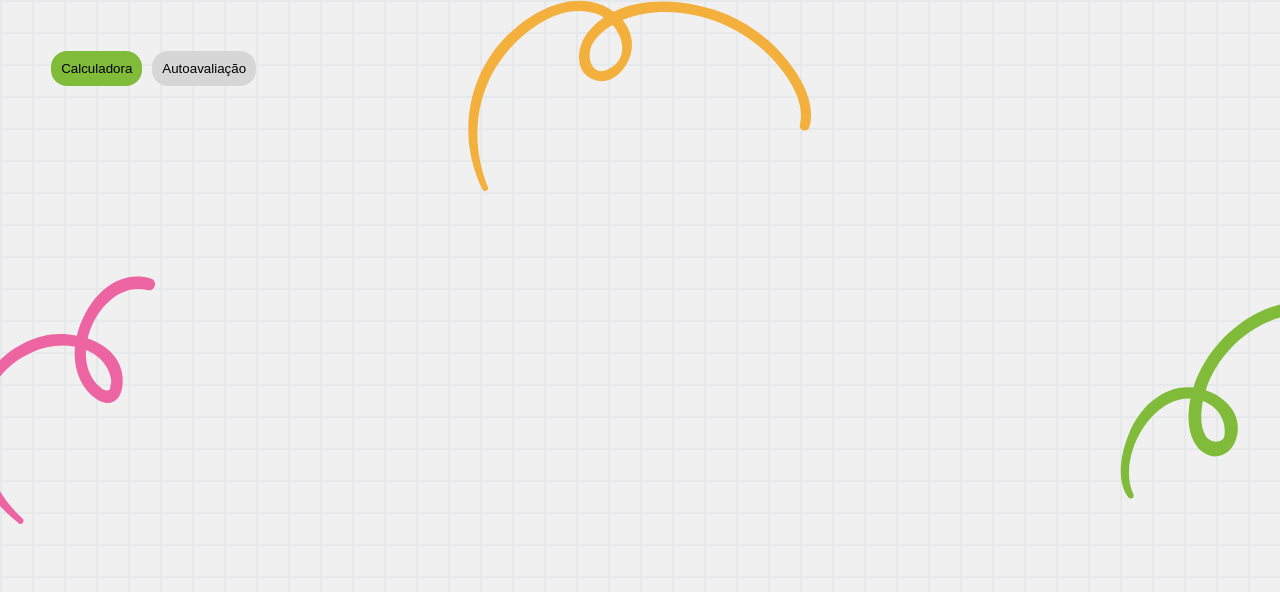
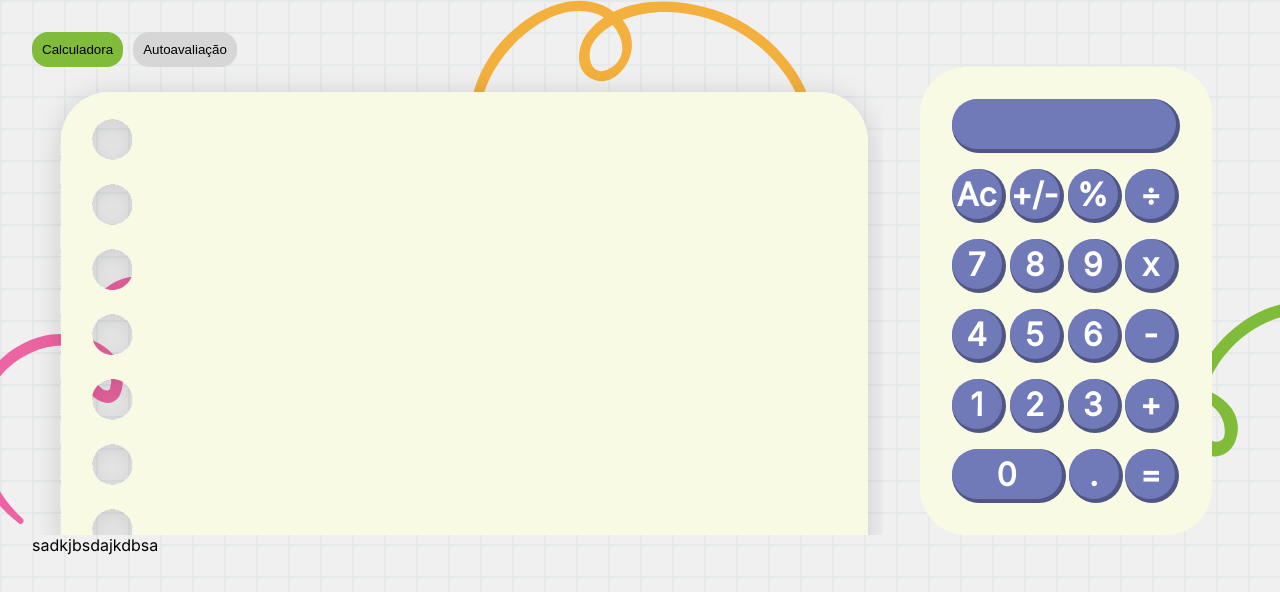
Before and after one commit to ipti/br.calculadora, a React (Create React App) app: page / in a window 1280 px wide. Shown: the top 592 px of the page. Built offline with nearby package versions, Linux system fonts and the light colour scheme.

Commit message:
create calculator

```diff
--- /dev/null
+++ b/src/Components/Buttons/ButtonsCalculator/index.tsx
@@ -0,0 +1,20 @@
+import React from "react";
+import { Back, Buttons } from "./style";
+
+interface PropsAttributes {
+    title?: string,
+    onClick?: () => void,
+    width?: string
+}
+
+const ButtonCalculator: React.FC<PropsAttributes> = ({ title, onClick, width }) => {
+    return (
+        <Back width={width}>
+            <Buttons width={width} onClick={onClick}>
+                <h1>{title}</h1>
+            </Buttons>
+        </Back>
+    )
+}
+
+export default ButtonCalculator;
--- /dev/null
+++ b/src/Components/Buttons/ButtonsCalculator/style.ts
@@ -0,0 +1,38 @@
+import { styled } from "styled-components";
+
+import styles from "../../../Style";
+
+
+interface ButtonsAttributes {
+    width?: string
+}
+
+export const Buttons = styled.div<ButtonsAttributes>`
+    background-color: ${styles.colors.blueCalculator};
+    height: 50px;
+    width: ${props => props.width || 50}px;
+    border-radius: 46px;
+    display: flex;
+    cursor: pointer;
+
+    h1{
+        margin: auto;
+        color: white;
+    }
+
+    :hover{
+    }
+`;
+
+export const Back = styled.div<ButtonsAttributes>`
+    height: 50px;
+    width: ${props => props.width || 50}px;
+    padding-bottom: 4px;
+    padding-right: 4px;
+    background-color: ${styles.colors.calculatorBackColor};
+    border-radius: 46px;
+    :hover{
+        padding-bottom: 1px;
+    padding-right: 1px;
+    }
+`;
--- a/src/Components/Buttons/style.ts
+++ b/src/Components/Buttons/style.ts
@@ -8,6 +8,4 @@ export const ButtonStyle = styled.button<{ $primary?: boolean; }>`
     padding: 10px;
     border-radius: 16px;
     background-color: ${props => props.$primary ? styles.colors.green : styles.colors.gray};
-
-
 `;
--- /dev/null
+++ b/src/Components/Calculator/index.tsx
@@ -0,0 +1,57 @@
+import { Column, Padding, Row } from "../../Style/GlobalStyles";
+import ButtonCalculator from "../Buttons/ButtonsCalculator";
+import { Back, Card, Container, Visor } from "./style";
+
+const Calculator = () => {
+    return (
+        <Container>
+            <Card>
+                <Padding padding="32px">
+                    <Column>
+                        <Row id="center">
+                            <Back>
+                                <Visor />
+                            </Back>
+                        </Row>
+                        <Padding padding="8px" />
+                        <Row id="space-between">
+                            <ButtonCalculator title="Ac" />
+                            <ButtonCalculator title="+/-" />
+                            <ButtonCalculator title="%" />
+                            <ButtonCalculator title="÷" />
+                        </Row>
+                        <Padding padding="8px" />
+                        <Row id="space-between">
+                            <ButtonCalculator title="7" />
+                            <ButtonCalculator title="8" />
+                            <ButtonCalculator title="9" />
+                            <ButtonCalculator title="x" />
+                        </Row>
+                        <Padding padding="8px" />
+                        <Row id="space-between">
+                            <ButtonCalculator title="4" />
+                            <ButtonCalculator title="5" />
+                            <ButtonCalculator title="6" />
+                            <ButtonCalculator title="-" />
+                        </Row>
+                        <Padding padding="8px" />
+                        <Row id="space-between">
+                            <ButtonCalculator title="1" />
+                            <ButtonCalculator title="2" />
+                            <ButtonCalculator title="3" />
+                            <ButtonCalculator title="+" />
+                        </Row>
+                        <Padding padding="8px" />
+                        <Row id="space-between">
+                            <ButtonCalculator width="110" title="0" />
+                            <ButtonCalculator title="." />
+                            <ButtonCalculator title="=" />
+                        </Row>
+                    </Column>
+                </Padding>
+            </Card>
+        </Container>
+    )
+}
+
+export default Calculator;
--- /dev/null
+++ b/src/Components/Calculator/style.ts
@@ -0,0 +1,38 @@
+import { styled } from "styled-components";
+import styles from "../../Style";
+
+
+export const Card = styled.div`
+    background-color: #F8FAE4;
+    border-radius: 46px;
+    height: auto;
+    width: 80%;
+`;
+
+export const Container = styled.div`
+    height: 50%;
+  width: 30%;
+  display: flex;
+  flex-direction: row;
+  justify-content: center;
+`;
+
+export const Visor = styled.div`
+    background-color: ${styles.colors.blueCalculator};
+    height: 50px;
+    width: 100%;
+    border-radius: 46px;
+`;
+
+export const Back = styled.div`
+    height: 50px;
+    width: 100%;
+    padding-bottom: 4px;
+    padding-right: 4px;
+    background-color: ${styles.colors.calculatorBackColor};
+    border-radius: 46px;
+    /* :hover{
+        padding-bottom: 1px;
+    padding-right: 1px;
+    } */
+`;
--- a/src/Components/Layout/index.tsx
+++ b/src/Components/Layout/index.tsx
@@ -12,7 +12,7 @@ interface Props {
 
 const Layout = ({ children }: Props) => {
     return (
-        <>
+        <div style={{ width: "100%", height: "100%" }}>
             <Stack>
                 <Background />
                 <VectorLeft>
@@ -25,16 +25,18 @@ const Layout = ({ children }: Props) => {
                     <img alt="" src={vectorRight} />
                 </VectorRight>
                 <Container>
+                    <Padding padding="32px">
                         <Row>
                             <Button title={"Calculadora"} type="primary" />
                             <Padding />
                             <Button title={"Autoavaliação"} type="secondary" />
                         </Row>
                         {children}
+                    </Padding>
                 </Container>
             </Stack>
 
-        </>
+        </div>
     )
 }
 
--- a/src/Components/Subtract/index.tsx
+++ b/src/Components/Subtract/index.tsx
@@ -1,10 +1,13 @@
-import { ContainerSubtract } from "./style";
+import { Background, Container, } from "./style";
+
 
 const Subtract = () => {
-    return(
-        <ContainerSubtract>
-
-        </ContainerSubtract>
+    return (
+        <Container>
+            <Background>
+                {/* <h1>Preço na Prática</h1> */}
+            </Background>
+        </Container>
     )
 }
 
--- a/src/Components/Subtract/style.ts
+++ b/src/Components/Subtract/style.ts
@@ -1,9 +1,16 @@
 import { styled } from "styled-components";
 import background from "../../assets/images/Subtract.svg";
 
-export const ContainerSubtract = styled.div`
-    height: 100px;
-    width: 100px;
-    background-image: ${background};
+export const Background = styled.div`
+    background-image: url(${background});
+    height: 100%;
+    width: 100%;
+    /* img{
+        width: 20%;
+    } */
 
 `;
+
+export const Container = styled.div`
+   width: 70%;
+`;
--- a/src/Pages/Home/index.tsx
+++ b/src/Pages/Home/index.tsx
@@ -1,11 +1,21 @@
 import React from "react";
 import Layout from "../../Components/Layout";
 import Subtract from "../../Components/Subtract";
+import { Grid } from "./style";
+import Calculator from "../../Components/Calculator";
 
 const Homepage = () => {
     return (
         <Layout>
-            <Subtract />
+            <div>
+                <Grid>
+                    <Subtract />
+                    <Calculator />
+                </Grid>
+            </div>
+            <div>
+                sadkjbsdajkdbsa
+            </div>
         </Layout>
     )
 }
--- /dev/null
+++ b/src/Pages/Home/style.ts
@@ -0,0 +1,14 @@
+import { styled } from "styled-components";
+
+
+export const Grid = styled.div`
+    display: flex;
+    flex-direction: row;
+    width: 100%;
+    height: 80%;
+    /* grid-template-columns: 70% 30%; */
+    @media only screen and (max-width: 700px) {
+       display: flex;
+       flex-direction: column;
+    }
+`;
--- a/src/Style/GlobalStyles.js
+++ b/src/Style/GlobalStyles.ts
@@ -1,5 +1,5 @@
 import styled from "styled-components";
-import style from "../Style/index"
+import style from "./index"
 
 import { createGlobalStyle } from 'styled-components';
 
@@ -8,7 +8,9 @@ const GlobalStyle = createGlobalStyle`
   html,
 body,
 #root {
-    height: 100vh;
+    margin: 0px;
+    height: 100%;
+    width: 100%;
     margin: 0;
     padding: 0;
 }
@@ -99,13 +101,18 @@ export const Row = styled.div`
 
 `;
 
-export const Padding = styled.div`
+interface PaddingAttributes {
+    padding?: string
+}
+
+export const Padding = styled.div<PaddingAttributes>`
     padding: ${props => props.padding || "5px"};
 `;
 
 export const Container = styled.div`
-    position: relative;
-    padding: 4%;
+    /* display: flex */
+    height: 100%;
+    width: 100%;
     font-size: ${style.typography.font.medium};
     font-family: ${style.typography.types.inter};
 `;
--- a/src/Style/colors.js
+++ b/src/Style/colors.js
@@ -2,6 +2,8 @@ const color = {
     white: "#FFF",
     gray: "#D6D6D6",
     green: "#80BB3A",
+    blueCalculator: "#707AB9",
+    calculatorBackColor: "#4F5683"
   };
 
   export default color;
```
Lines whose indentation alone changed are shown as unchanged.
